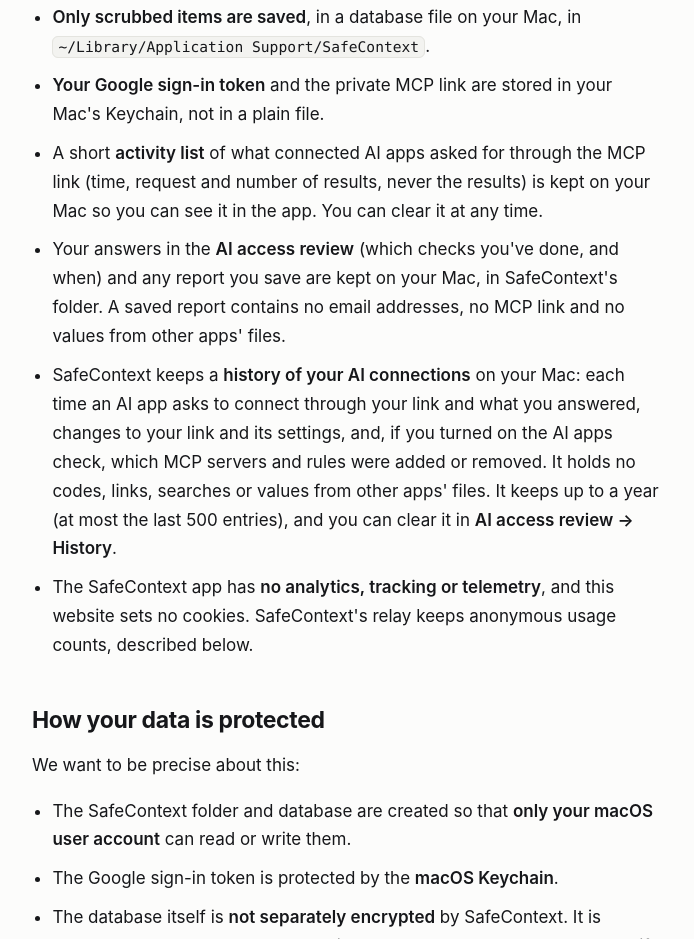
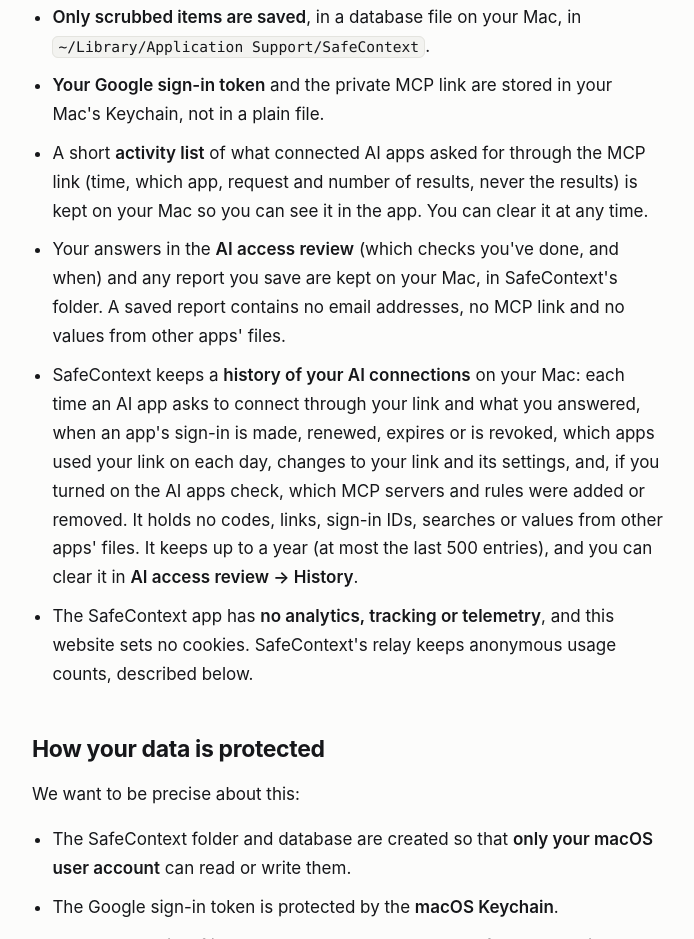
Before and after one commit to safecontext-me/safecontext, a plain HTML site: page site/privacy.html in a window 1280 px wide. Shown: the part 3411-4350 px from the top of the page, without its empty margins (292-986 px from the left). Drawn offline with Linux system fonts and the light colour scheme.

Commit message:
Privacy policy: per-app sign-ins in the activity list and connection history
Matches permlog.py at bf4eb9d (new kinds signin and used; still no codes, links,
sign-in IDs or searches; 365 days or 500 entries).

Co-Authored-By: Claude Opus 5.5 <noreply@anthropic.com>

```diff
--- a/site/privacy.html
+++ b/site/privacy.html
@@ -80,9 +80,9 @@ It never downloads the contents of attachments; it records only each attachment'
   <li><b>Scrubbing happens on your Mac, in memory, before storage.</b> Whole messages are skipped if they are spam or trash, promotions, social or forum notifications, bulk mail, security messages (such as verification codes, password resets and notices that an app or device was given access to your account), or come from banking, tax, health or dating-app senders. In the messages that remain, values such as one-time codes, passwords, card and bank numbers, Social Security numbers, API keys, dates of birth, phone numbers, street addresses and booking confirmation codes are replaced with placeholders. Quoted replies and signatures are removed. Text messages from short codes, sender IDs and toll-free numbers (such as banks, pharmacies and sign-in codes), and texts that read like a bank, tax or health notice, are skipped.</li>
   <li><b>Only scrubbed items are saved</b>, in a database file on your Mac, in <code>~/Library/Application Support/SafeContext</code>.</li>
   <li><b>Your Google sign-in token</b> and the private MCP link are stored in your Mac's Keychain, not in a plain file.</li>
-  <li>A short <b>activity list</b> of what connected AI apps asked for through the MCP link (time, request and number of results, never the results) is kept on your Mac so you can see it in the app. You can clear it at any time.</li>
+  <li>A short <b>activity list</b> of what connected AI apps asked for through the MCP link (time, which app, request and number of results, never the results) is kept on your Mac so you can see it in the app. You can clear it at any time.</li>
   <li>Your answers in the <b>AI access review</b> (which checks you've done, and when) and any report you save are kept on your Mac, in SafeContext's folder. A saved report contains no email addresses, no MCP link and no values from other apps' files.</li>
-  <li>SafeContext keeps a <b>history of your AI connections</b> on your Mac: each time an AI app asks to connect through your link and what you answered, changes to your link and its settings, and, if you turned on the AI apps check, which MCP servers and rules were added or removed. It holds no codes, links, searches or values from other apps' files. It keeps up to a year (at most the last 500 entries), and you can clear it in <b>AI access review → History</b>.</li>
+  <li>SafeContext keeps a <b>history of your AI connections</b> on your Mac: each time an AI app asks to connect through your link and what you answered, when an app's sign-in is made, renewed, expires or is revoked, which apps used your link on each day, changes to your link and its settings, and, if you turned on the AI apps check, which MCP servers and rules were added or removed. It holds no codes, links, sign-in IDs, searches or values from other apps' files. It keeps up to a year (at most the last 500 entries), and you can clear it in <b>AI access review → History</b>.</li>
   <li>The SafeContext app has <b>no analytics, tracking or telemetry</b>, and this website sets no cookies. SafeContext's relay keeps anonymous usage counts, described below.</li>
 </ul>
 
```
